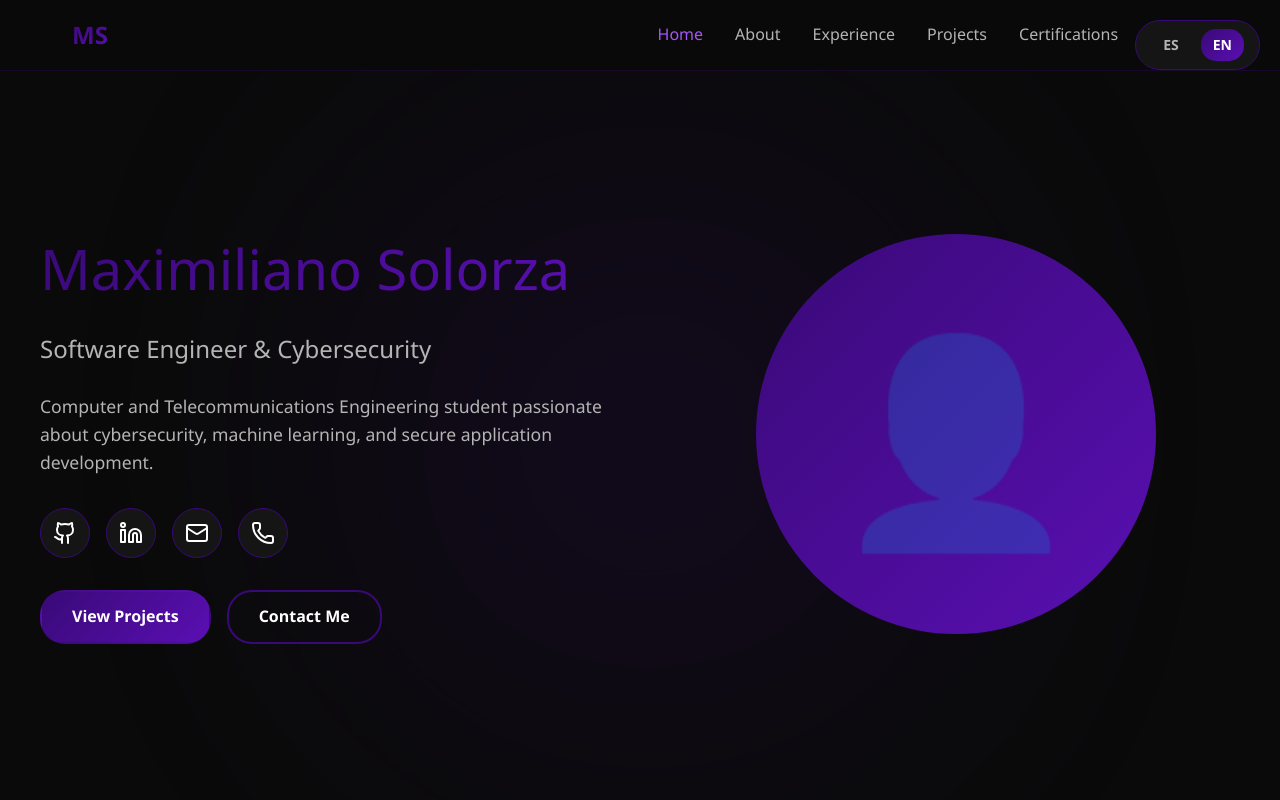
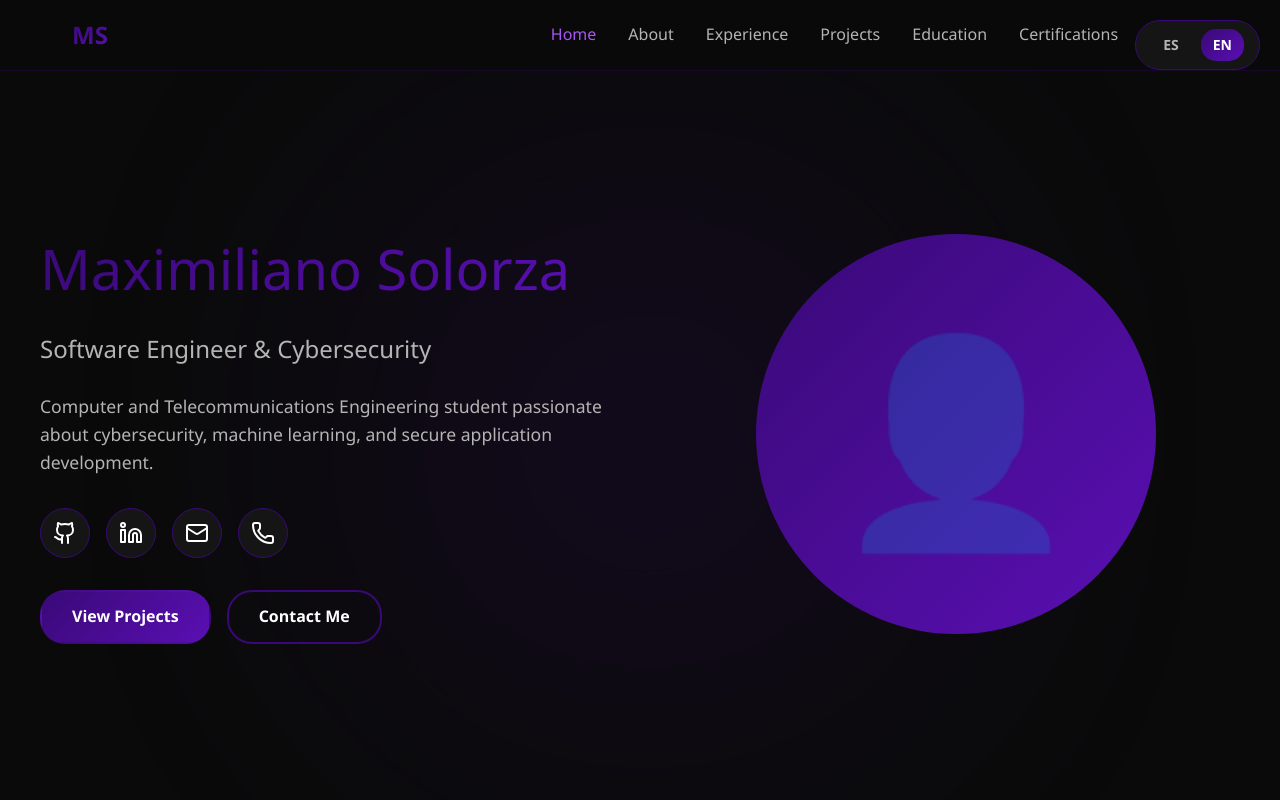
Before and after one commit to maxxee1/portfolio, a React (Vite) app: page / in a window 1280 px wide. Shown: the top 800 px of the page. Built offline with nearby package versions, Linux system fonts and the light colour scheme.

Commit message:
Add education section to navigation and scroll handling

```diff
--- a/src/App.jsx
+++ b/src/App.jsx
@@ -14,6 +14,7 @@ const Portfolio = () => {
         about: 'Sobre mí',
         experience: 'Experiencia',
         projects: 'Proyectos',
+        education: 'Educación',
         certifications: 'Certificaciones',
         contact: 'Contacto'
       },
@@ -64,6 +65,7 @@ const Portfolio = () => {
         about: 'About',
         experience: 'Experience',
         projects: 'Projects',
+        education: 'Education',
         certifications: 'Certifications',
         contact: 'Contact'
       },
@@ -338,7 +340,7 @@ const Portfolio = () => {
 
   useEffect(() => {
     const handleScroll = () => {
-      const sections = ['home', 'about', 'experience', 'projects', 'certifications', 'contact'];
+      const sections = ['home', 'about', 'experience', 'projects', 'education', 'certifications', 'contact'];
       const scrollPosition = window.scrollY + 200;
 
       for (const section of sections) {
```
